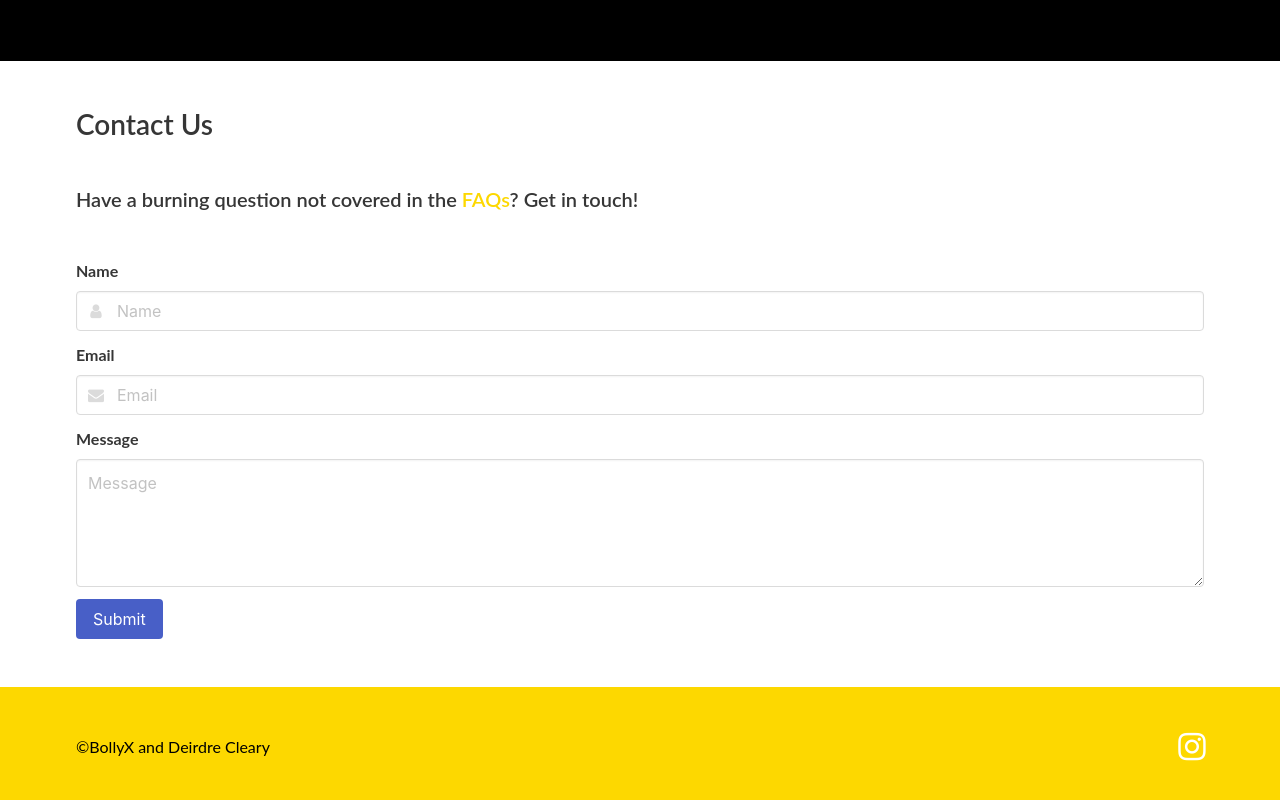
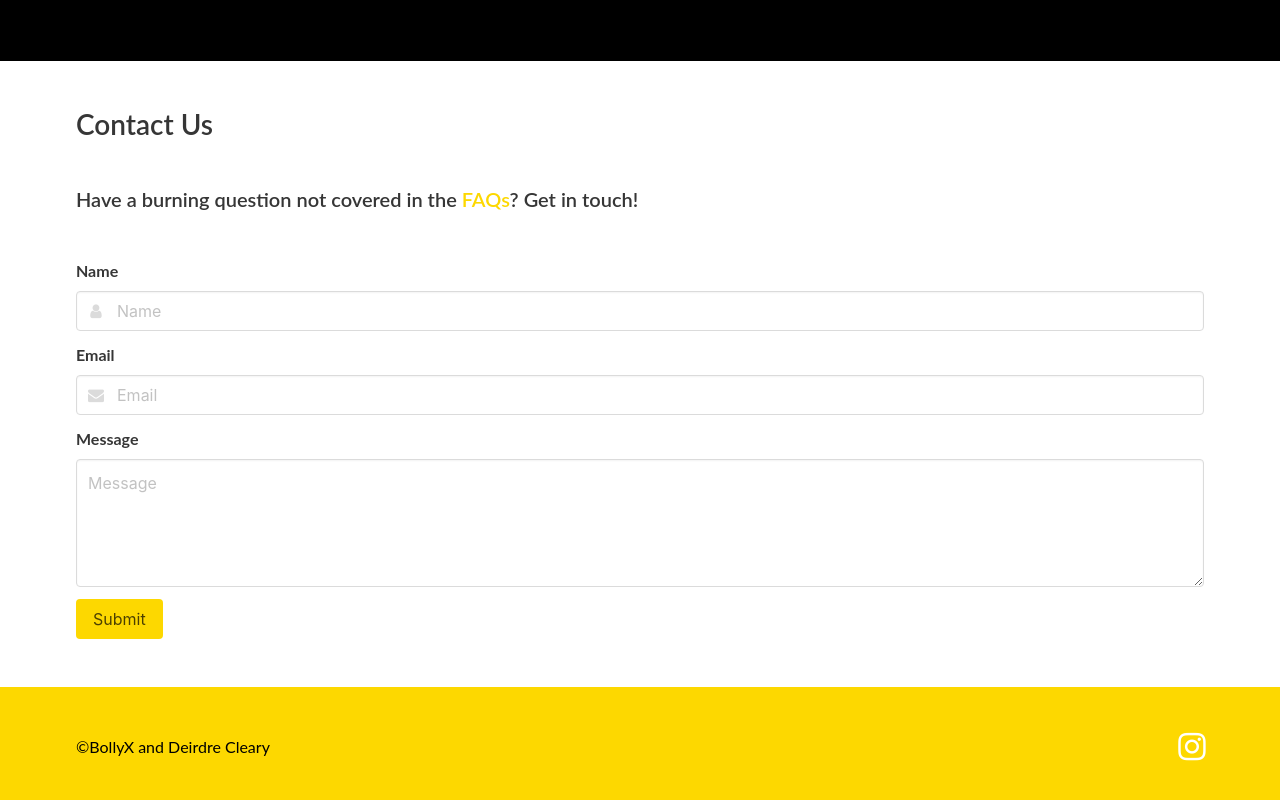
Before and after one commit to DeirdreCleary/BollyXWithDeirdre, a Vue app: page /contact in a window 1280 px wide. Shown: the part 433-1233 px from the top of the page. Built offline with nearby package versions, Linux system fonts and the light colour scheme.

Commit message:
Updating contact button colour

```diff
--- a/src/components/ContactForm.vue
+++ b/src/components/ContactForm.vue
@@ -88,7 +88,7 @@
 
         <div class="field is-grouped">
           <div class="control">
-            <button class="button is-link">Submit</button>
+            <button class="button is-primary">Submit</button>
           </div>
         </div>
       </form>
```
